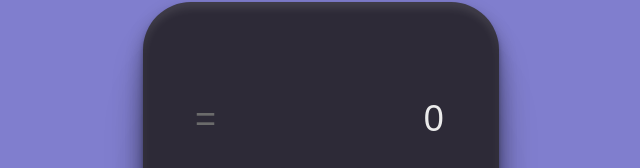
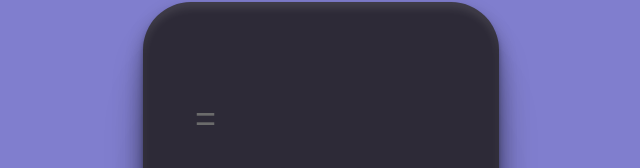
Before and after one commit to Rickazuo/calculator-rocketseat, a React (Vite) app: page / in a window 1280 px wide. Shown: the part 115-283 px from the top of the page, without its empty margins (319-959 px from the left). Built offline with nearby package versions, Linux system fonts and the light colour scheme.

Commit message:
finish logic of calculator

```diff
--- a/src/components/Calculator/Calculator.jsx
+++ b/src/components/Calculator/Calculator.jsx
@@ -1,48 +1,147 @@
-import { useState } from "react";
+import { useState, useEffect } from "react";
 import CalculatorHeader from "../CalculatorHeader/CalculatorHeader";
 import Button from "../Button/Button";
 import styles from "./styles.module.css";
 
-const overFlow = 12;
+const overFlow = 15;
 
 export default function Calculator({ buttons }) {
     const [operations, setOperations] = useState([]);
-  const [actualNumber, setActualNumber] = useState("");
-  const [result, setResult] = useState(0);
+    const [result, setResult] = useState("");
+
+    const mathOptions = (element, operation, nextElement) => {
+        const zeroDivision = element === 0 || nextElement === 0;
+
+        switch (true) {
+            case operation === "+":
+                return element + nextElement;
+            case operation === "-":
+                return element - nextElement;
+            case operation === "%":
+                return element % nextElement;
+            case operation === "x":
+                return element * nextElement;
+            case operation === "/":
+                if (zeroDivision) return 0;
+                return element / nextElement;
+        }
+    };
+
+    const calculate = (operations) => {
+        let resultArray = [...operations];
+        let result;
+
+        while (resultArray.length > 1) {
+            result = mathOptions(
+                resultArray[0],
+                resultArray[1],
+                resultArray[2]
+            );
+            resultArray.shift(); //removes from begin of the array
+            resultArray.shift();
+            resultArray.shift();
+            resultArray.unshift(result); // add from begin of the array
+        }
+
+        return resultArray[0];
+    };
+
+    const returnResult = (operation, operations) => {
+        const minimumToCalculate = operations.length >= 3;
+        if (minimumToCalculate) {
+            const result = calculate(operations);
+            setResult(result && operation === "%" ? result / 100 : result);
+            setOperations([]);
+        }
+    };
+
+    const restrictionBeforeCalculate = (operation, operations) => {
+        const cantUseOperation = result === "";
+
+        switch (true) {
+            case operation === "CE":
+                setResult("");
+                return true;
+            case operation === "C":
+                setResult("");
+                setOperations([]);
+                return true;
+            case operation === "=":
+                returnResult("=", operations);
+                return true;
+            case operation === "%":
+                returnResult("%", operations);
+                return true;
+            case cantUseOperation:
+                return true;
+            case operations.length >= overFlow:
+                alert("Overflow, to many operations");
+                return true;
+        }
+    };
 
     const digitedNumber = (value) => {
-    setActualNumber(parseFloat(`${actualNumber}${value}`));
-    setResult(parseFloat(`${actualNumber}${value}`));
+        if (value === "+/-") {
+            setResult(parseFloat(result) * -1);
+        } else if (value === ",") {
+            setResult(`${result}.`);
+        } else {
+            setResult(parseFloat(`${result}${value}`));
+        }
     };
 
-  console.log(operations);
+    const addOperarations = (value) => {
+        const isAnOperation =
+            typeof value === "string" && value !== "," && value !== "+/-";
 
-  const addOperarations = (value) => {
-    const newOperations = [...operations];
-    if (typeof value === "string" && actualNumber !== null) {
-      newOperations.push(actualNumber);
-      newOperations.push(value);
-      setOperations(newOperations);
-      setActualNumber("");
+        if (isAnOperation) {
+            const stop = restrictionBeforeCalculate(value, [
+                ...operations,
+                result,
+            ]);
+            if (stop) return;
+
+            setOperations((prevOperations) => [
+                ...prevOperations,
+                result, //number to calculate
+                value, //operation
+            ]);
+
+            setResult("");
         } else {
             digitedNumber(value);
         }
     };
 
-  const calculate = (value) => {
-    const newOperations = [];
+    const handleKeyPress = (event) => {
+        if (event.key === "Escape") {
+            addOperarations("C");
+        }
     };
-  // calculate(button.value)
+
+    useEffect(() => {
+        document.addEventListener("keydown", handleKeyPress, false);
+
+        return () => {
+            document.removeEventListener("keydown", handleKeyPress, false);
+        };
+    }, [handleKeyPress]);
+
     return (
         <div className={styles.calculator}>
             <CalculatorHeader operations={operations} result={result} />
             <main className={styles.rowsContainer}>
-        {buttons.map((rows) => (
-          <div className={styles.buttonsContainer}>
+                {buttons.map((rows, index) => (
+                    <div key={index} className={styles.buttonsContainer}>
                         {rows.map((button) => {
                             return (
                                 <Button
-                  styleName={button?.styles ? button.styles : undefined}
+                                    key={button.value}
+                                    styleName={
+                                        button?.styles
+                                            ? button.styles
+                                            : undefined
+                                    }
                                     onClick={() => {
                                         addOperarations(button.value);
                                     }}
```
Also changed, not shown: src/components/Button/Button.jsx (indentation only), src/components/CalculatorHeader/CalculatorHeader.jsx (indentation only). Lines whose indentation alone changed are shown as unchanged.
